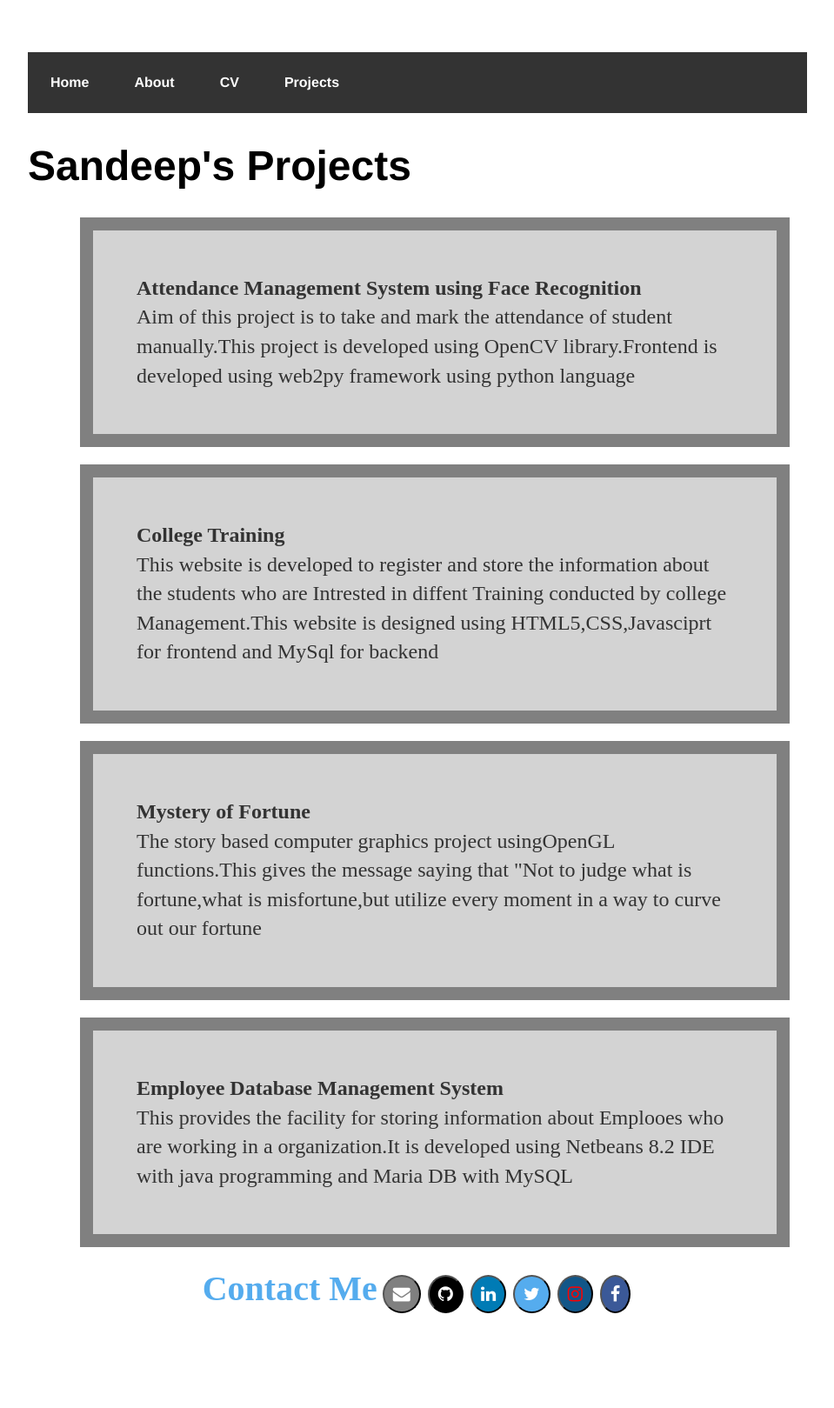
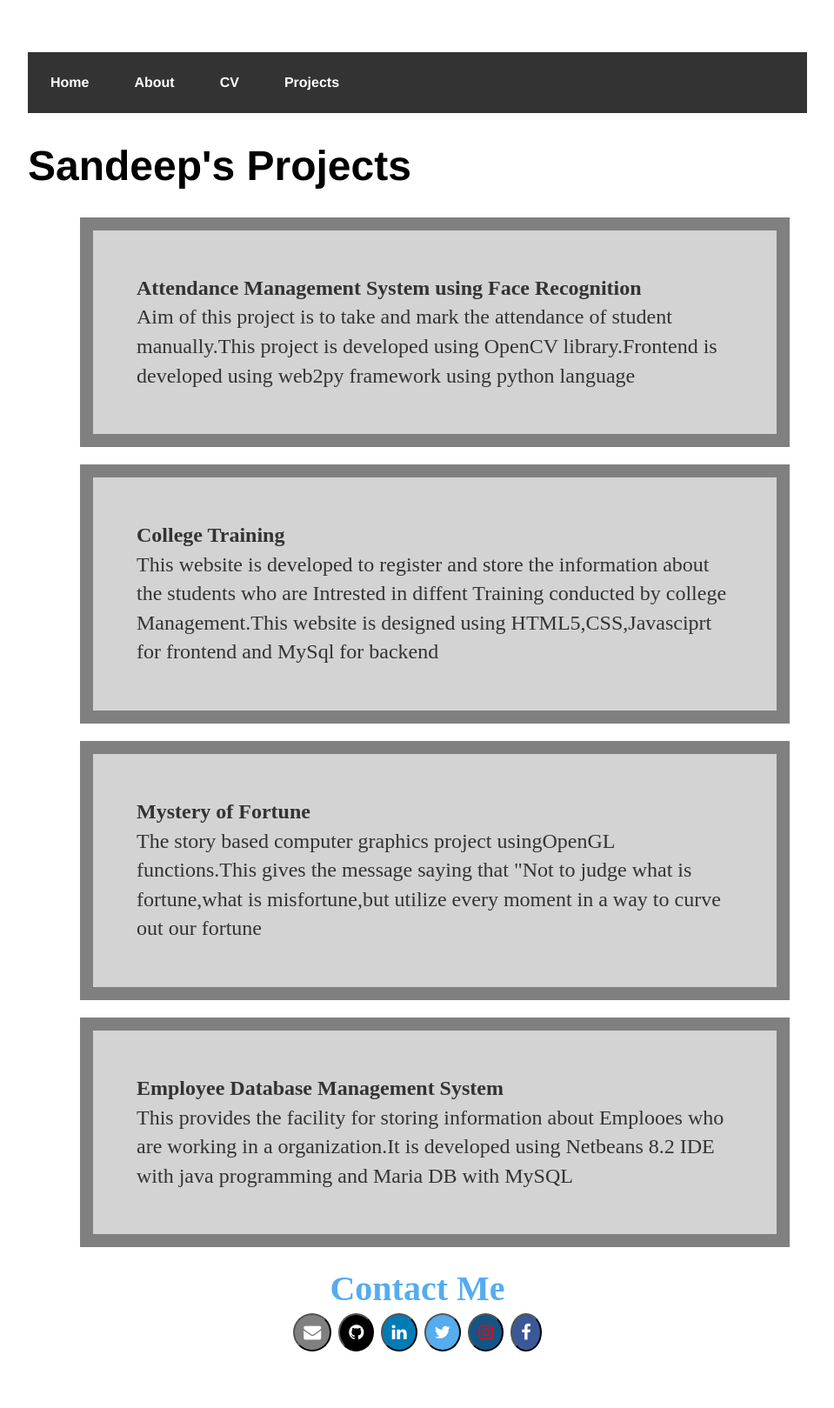
Before and after one commit to sandeepnayaks/sandeepnayaks.github.io, a Jekyll site: the page built from blog/index.html, in a window 1280 px wide. Shown: the whole page at 87% size, without its empty margins (160-1119 px from the left). Built offline with Jekyll 4.4.1, drawn with Linux system fonts in a browser that asks for light colours; before the commit the page ends 1575 px from its top, so only the background shows below that.

Commit message:
Update default.html

```diff
--- a/_layouts/default.html
+++ b/_layouts/default.html
@@ -28,7 +28,7 @@
 </div>
 
   <footer><center>
-	  <span class="cm">Contact Me</span>
+	  <div class="cm">Contact Me</div>
 
 
    <a href="mailto:sndpnayak.30@gmail.com"><button class="fa fa-envelope" ></button></a>
```
